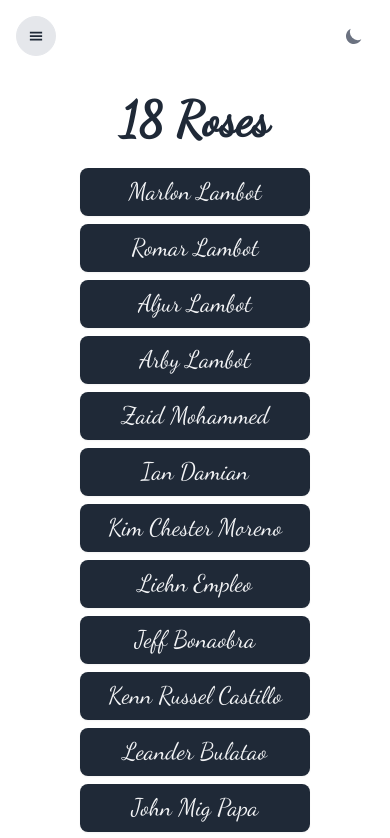
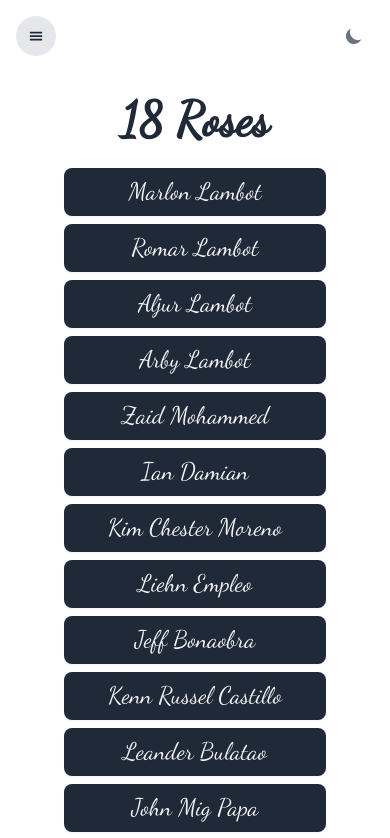
Before and after one commit to anglitj/mae-18-invitation, a Next.js app: page /18-roses in a window 390 px wide. Shown: the top 838 px of the page. Built offline with nearby package versions, Linux system fonts and the light colour scheme.

Commit message:
Adjust NameList component: reduce horizontal margin on list items for improved spacing and visual consistency.

```diff
--- a/app/_components/NameList.tsx
+++ b/app/_components/NameList.tsx
@@ -19,7 +19,7 @@ export default function NameList({ names, title }: NameListProps) {
         {names.map((name, index) => (
           <li
             key={index}
-            className="mx-16 rounded-lg bg-gray-800 p-2 text-center text-2xl text-gray-100 shadow-sm transition-shadow duration-100 hover:shadow-md sm:mx-0 sm:p-4 sm:text-3xl"
+            className="mx-12 rounded-lg bg-gray-800 p-2 text-center text-2xl text-gray-100 shadow-sm transition-shadow duration-100 hover:shadow-md sm:mx-0 sm:p-4 sm:text-3xl"
           >
             {name}
           </li>
```
